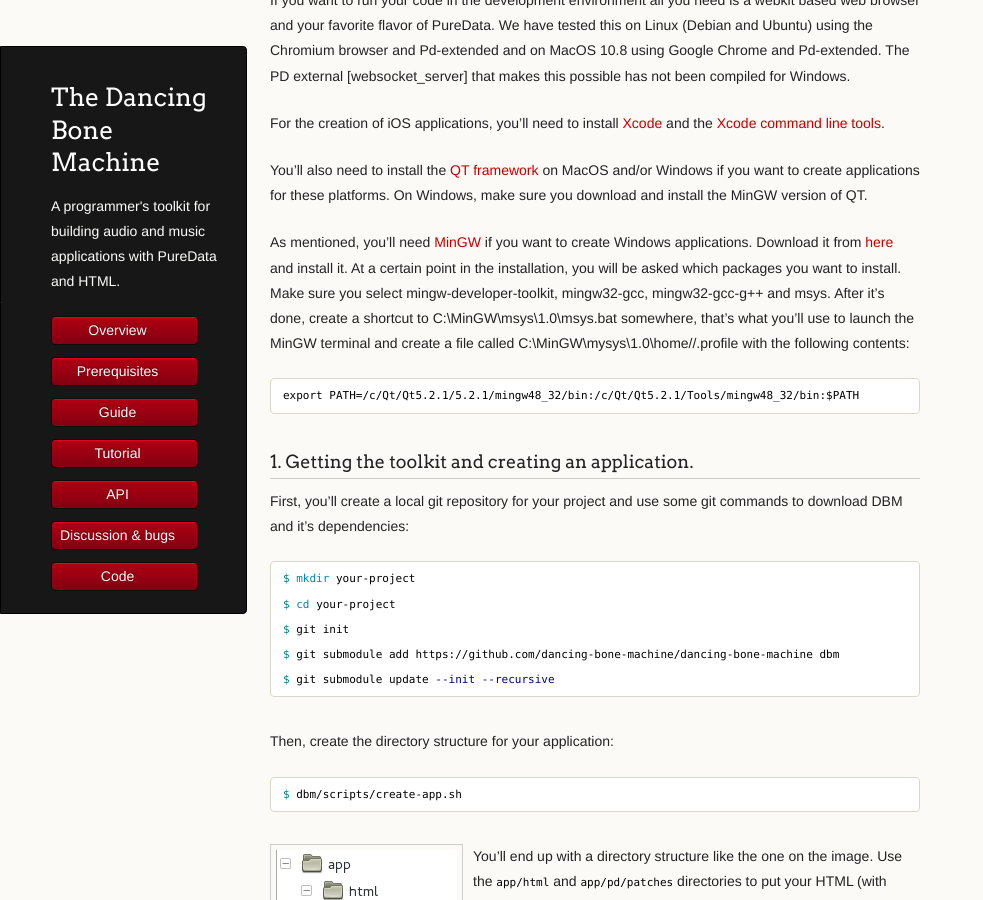
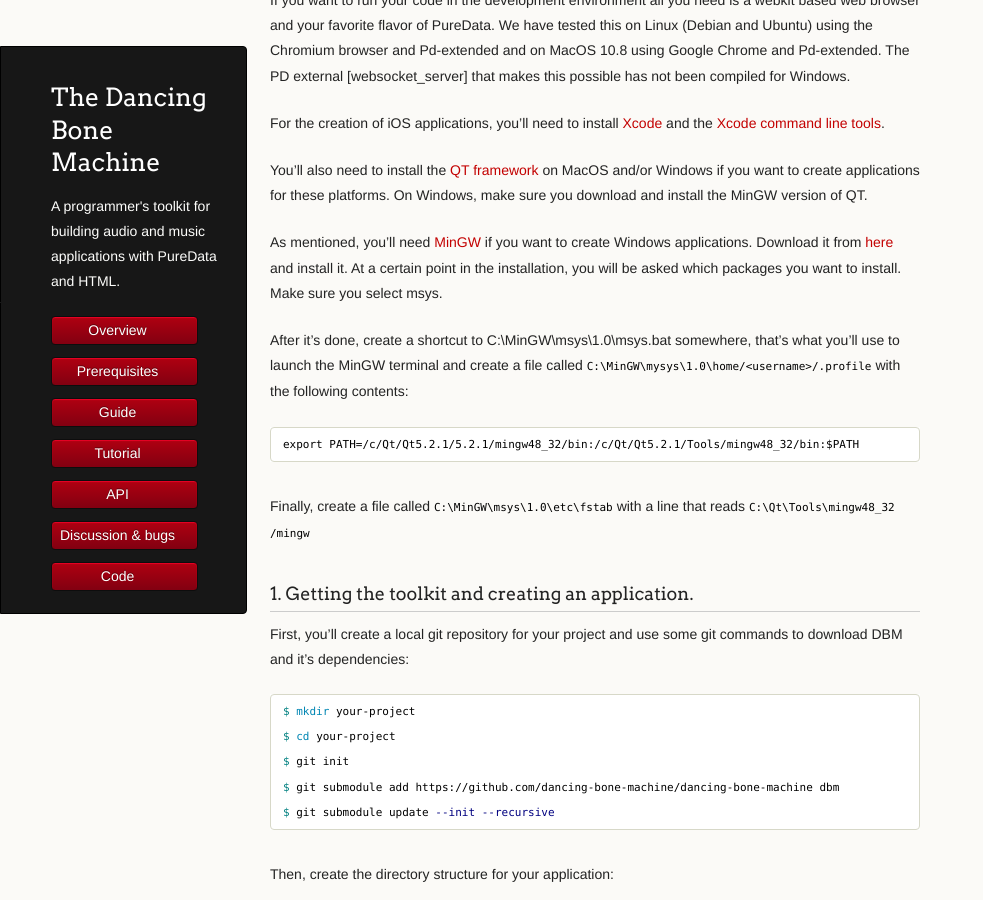
Before and after one commit to dancing-bone-machine/dancing-bone-machine.github.io, a Jekyll site: the page built from guide.md, in a window 1280 px wide and 900 px high, scrolled down 527 px. Shown: the whole window, without its empty margins (0-983 px from the left). Built offline with Jekyll 4.4.1, drawn with Linux system fonts in a browser that asks for light colours; Markdown is read by kramdown in place of the engine named in the settings.

Commit message:
Fixed windows install instructions

````diff
--- a/guide.md
+++ b/guide.md
@@ -21,11 +21,15 @@
 
 You'll also need to install the [QT framework](http://qt-project.org/downloads) on MacOS and/or Windows if you want to create applications for these platforms. On Windows, make sure you download and install the MinGW version of QT.
 
-As mentioned, you'll need [MinGW](http://mingw.org/) if you want to create Windows applications. Download it from [here](http://sourceforge.net/projects/mingw/files/Installer/mingw-get-setup.exe/download) and install it. At a certain point in the installation, you will be asked which packages you want to install. Make sure you select mingw-developer-toolkit, mingw32-gcc, mingw32-gcc-g++ and msys. After it's done, create a shortcut to C:\MinGW\msys\1.0\msys.bat somewhere, that's what you'll use to launch the MinGW terminal and create a file called C:\MinGW\mysys\1.0\home/<username>/.profile with the following contents:
+As mentioned, you'll need [MinGW](http://mingw.org/) if you want to create Windows applications. Download it from [here](http://sourceforge.net/projects/mingw/files/Installer/mingw-get-setup.exe/download) and install it. At a certain point in the installation, you will be asked which packages you want to install. Make sure you select msys.
+
+After it's done, create a shortcut to C:\MinGW\msys\1.0\msys.bat somewhere, that's what you'll use to launch the MinGW terminal and create a file called `C:\MinGW\mysys\1.0\home/<username>/.profile` with the following contents:
 
 ```
 export PATH=/c/Qt/Qt5.2.1/5.2.1/mingw48_32/bin:/c/Qt/Qt5.2.1/Tools/mingw48_32/bin:$PATH
 ```
+
+Finally, create a file called `C:\MinGW\msys\1.0\etc\fstab` with a line that reads `C:\Qt\Tools\mingw48_32  /mingw`
 
 ### 1. Getting the toolkit and creating an application.
 
````
